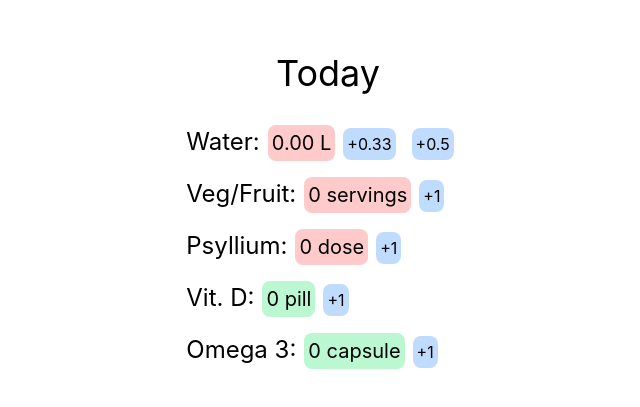
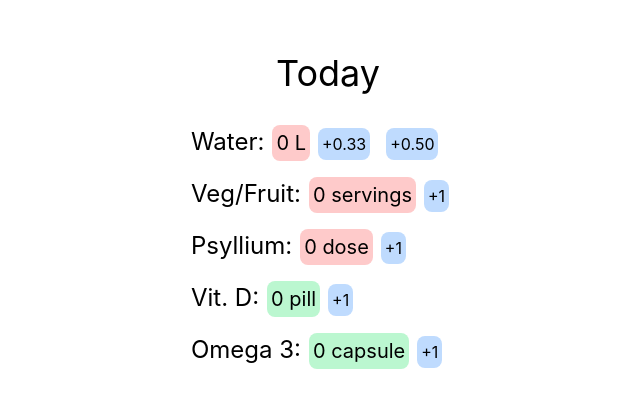
Before and after one commit to pklinken/dingo, a React (Create React App) app: page / in a window 1280 px wide. Shown: the part 181-588 px from the top of the page, without its empty margins (312-952 px from the left). Built offline with nearby package versions, Linux system fonts and the light colour scheme.

Commit message:
Add forgetfulness

```diff
--- a/package.json
+++ b/package.json
@@ -12,6 +12,7 @@
     "@types/react": "^18.0.33",
     "@types/react-dom": "^18.0.11",
     "classnames": "^2.3.2",
+    "date-fns": "^2.29.3",
     "react": "^18.2.0",
     "react-dom": "^18.2.0",
     "react-redux": "^8.0.5",
--- a/src/features/tracker/Tracker.tsx
+++ b/src/features/tracker/Tracker.tsx
@@ -1,40 +1,61 @@
 import classNames from "classnames";
+import { formatDistanceToNow, isSameDay, parseISO } from "date-fns";
 import { useAppDispatch, useAppSelector } from "../../app/hooks";
 import { addQuantity, Entity, entities } from "./trackerSlice";
 
+const ensureTwoDecimals = (n: number): string => {
+  if (!Number.isInteger(n)) {
+    return n.toFixed(2);
+  } else {
+    return n.toString();
+  }
+};
+
 const Quantity = (q: number): JSX.Element => {
-
   return (
-    <div className="text-base p-1 mr-4 bg-blue-200 rounded-lg hover:cursor-pointer"
-    >
-      +{q}
+    <div className="text-base p-1 mr-4 bg-blue-200 rounded-lg hover:cursor-pointer">
+      +{ensureTwoDecimals(q)}
     </div>
   );
 };
 
+const Timestamp = (d: string): JSX.Element => {
+  const date = parseISO(d);
+  const timePeriod = formatDistanceToNow(date);
+
+  return (
+    <span className="text-sm text-slate-300 text-left">
+      updated {timePeriod} ago
+    </span>
+  );
+};
+
 const Trackable = (e: Entity): JSX.Element => {
-  const value = useAppSelector(state => state.tracker.values[e.name]) || 0;
+  const entityValue = useAppSelector((state) => state.tracker.values[e.name]);
+
+  const { quantity, updated } =
+    entityValue && isSameDay(new Date(), Date.parse(entityValue.updated))
+      ? entityValue
+      : { quantity: 0, updated: undefined };
 
   const dispatch = useAppDispatch();
 
-  const bgColor = value >= e.targetValue ? "bg-green-200" : "bg-red-200";
-
-  const canBeFraction = (t: Entity) => t.quantities.some(q => !Number.isInteger(q))
+  const bgColor = quantity >= e.targetValue ? "bg-green-200" : "bg-red-200";
 
   return (
-    <div key={e.name} className="flex items-baseline mb-4">
-      <div className="text-2xl">
-        {e.name}:
+    <div key={e.name} className="mb-4">
+      <div className="flex items-baseline">
+        <div className="text-2xl">{e.name}:</div>
+        <div className={classNames(bgColor, "text-xl mx-2 p-1 rounded-lg")}>
+          {ensureTwoDecimals(quantity)} {e.unit}
+        </div>
+        {e.quantities.map((q) => (
+          <div key={q} onClick={() => dispatch(addQuantity(e.name, q))}>
+            {Quantity(q)}
+          </div>
+        ))}
       </div>
-      <div className={classNames(bgColor, "text-xl mx-2 p-1 rounded-lg")}>
-        {canBeFraction(e) ? value.toFixed(2) : value} {e.unit}
-      </div>
-      {e.quantities.map(q => (<div key={q} onClick={() => dispatch(addQuantity({
-        entityName: e.name,
-        quantity: q
-      }))}>
-        {Quantity(q)}
-      </div>))}
+      {updated && Timestamp(updated)}
     </div>
   );
 };
--- a/src/features/tracker/trackerSlice.ts
+++ b/src/features/tracker/trackerSlice.ts
@@ -1,4 +1,4 @@
-import { createSlice } from "@reduxjs/toolkit";
+import { createSlice, PayloadAction } from "@reduxjs/toolkit";
 
 export interface Entity {
   name: string
@@ -13,7 +13,7 @@ export const entities: Entity[] =
       name: "Water",
       targetValue: 3.5,
       unit: "L",
-      quantities: [0.33, 0.5]
+      quantities: [1 / 3, 0.5]
     },
     {
       name: "Veg/Fruit",
@@ -42,13 +42,15 @@ export const entities: Entity[] =
   ]
 
 
-type TrackableValue = {
-  [index: string]: number
+export type EntityValue = {
+  [index: string]: {
+    quantity: number;
+    updated: string; // Always UTC
+  }
 }
 
-type TrackerState = {
-  values: TrackableValue;
-  lastUpdated?: Date;
+export type TrackerState = {
+  values: EntityValue;
 }
 
 const initialState: TrackerState = {
@@ -60,12 +62,26 @@ export const trackerSlice = createSlice(
     name: "tracker",
     initialState: initialState,
     reducers: {
-      addQuantity: (state, action) => {
-        const { entityName, quantity } = action.payload;
-        if (state.values[entityName] === undefined) {
-          state.values[entityName] = quantity;
-        } else {
-          state.values[entityName] += quantity;
+      addQuantity: {
+        reducer:
+          (state, action: PayloadAction<{ entityName: string, quantity: number, now: string }>) => {
+            const { entityName, quantity, now } = action.payload;
+            if (state.values[entityName] === undefined) {
+              state.values[entityName] = { quantity: quantity, updated: now }
+            } else {
+              state.values[entityName].quantity += quantity;
+              state.values[entityName].updated = now;
+            }
+          },
+        prepare: (entityName: string, quantity: number) => {
+          return {
+            payload: {
+              entityName,
+              quantity,
+              now: new Date().toISOString()
+              //now: (addDays(new Date(), -1)).toISOString()
+            }
+          }
         }
       }
     },
```
Also changed, not shown: 1 other file (tests, documents, lock files or other folders).
